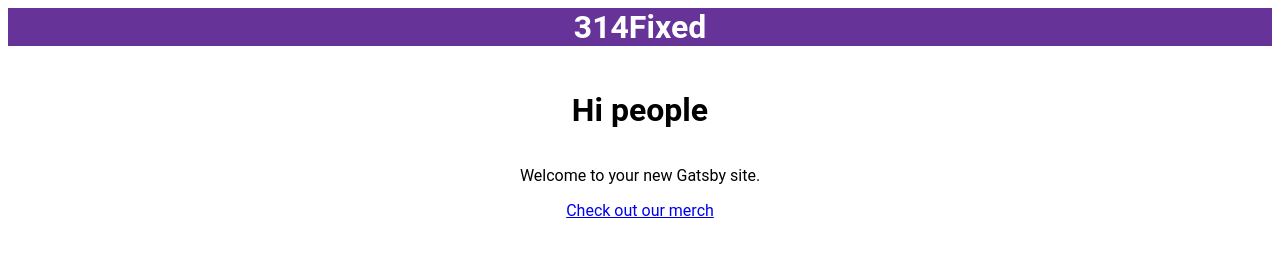
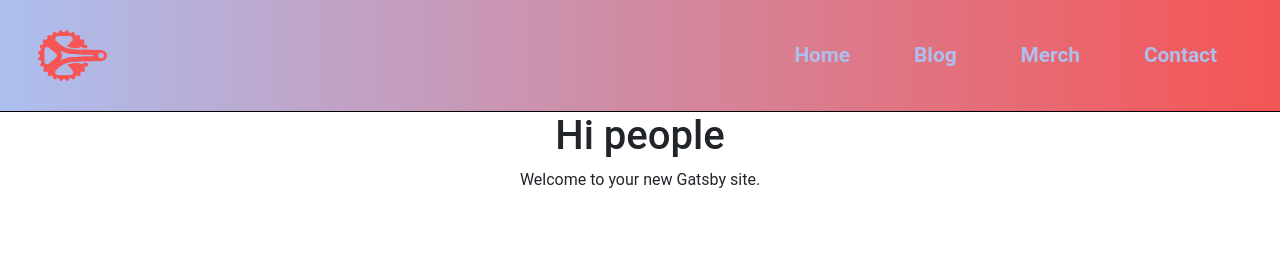
Before and after one commit to jtkoch/314Fixed_Gatsby, a Gatsby site: page / in a window 1280 px wide. Built offline with nearby package versions, Linux system fonts and the light colour scheme; Gatsby itself is replaced by a stand-in of ours.

Commit message:
nav bar styling is done

```diff
--- a/package.json
+++ b/package.json
@@ -6,6 +6,7 @@
   "author": "Kyle Mathews <mathews.kyle@gmail.com>",
   "dependencies": {
     "@stripe/stripe-js": "^1.11.0",
+    "bootstrap": "^4.5.3",
     "gatsby": "^2.26.1",
     "gatsby-image": "^2.5.0",
     "gatsby-plugin-manifest": "^2.6.1",
@@ -20,6 +21,7 @@
     "node-sass": "^5.0.0",
     "prop-types": "^15.7.2",
     "react": "^16.12.0",
+    "react-bootstrap": "^1.4.3",
     "react-dom": "^16.12.0",
     "react-helmet": "^6.1.0"
   },
--- a/src/components/header.js
+++ b/src/components/header.js
@@ -1,28 +1,27 @@
 import { Link } from "gatsby"
 import PropTypes from "prop-types"
 import React from "react"
+import icon from '../images/314icon.png'
 
-const Header = ({ siteTitle }) => (
-  <header
-    style={{
-      background: `rebeccapurple`,
-      marginBottom: `1.45rem`,
-    }}
-  >
-    <div>
-      <h1 style={{ margin: 0 }}>
-        <Link
-          to="/"
-          style={{
-            color: `white`,
-            textDecoration: `none`,
-          }}
-        >
-          {siteTitle}
-        </Link>
-      </h1>
-    </div>
-  </header>
+import Container from 'react-bootstrap/Container'
+import Navbar from 'react-bootstrap/Navbar'
+import Nav from 'react-bootstrap/Nav'
+
+const Header = () => (
+  <Container className="pl-auto nav-container" fluid={true}>
+    <Navbar expand="lg">
+        <Link to="/" ><img className="icon" src={icon} alt="logo" /></Link>
+        <Navbar.Toggle className="border-0" aria-controls="navbar-toggle" />
+        <Navbar.Collapse id="navbar-collapse">
+            <Nav className="ml-auto" className="navbar-container">
+                <Link style={{color:"#ADBFEF"}} className="nav-link m-4" to="/">Home</Link>
+                <Link style={{color:"#ADBFEF"}} className="nav-link m-4" to="/Blog">Blog</Link>
+                <Link style={{color:"#ADBFEF"}} className="nav-link m-4" to="/merch">Merch</Link>
+                <Link style={{color:"#ADBFEF"}} className="nav-link m-4" to="/Contact">Contact</Link>
+            </Nav>
+        </Navbar.Collapse>
+    </Navbar>
+  </Container>
 )
 
 Header.propTypes = {
--- a/src/pages/index.js
+++ b/src/pages/index.js
@@ -1,5 +1,4 @@
 import React from "react"
-import { Link } from "gatsby"
 import Layout from "../components/layout"
 import SEO from "../components/seo"
 
@@ -9,7 +8,6 @@ const IndexPage = () => (
     <div className="container">
       <h1>Hi people</h1>
       <p>Welcome to your new Gatsby site.</p>
-      <Link to="/merch/">Check out our merch</Link>
     </div>
   </Layout>
 )
--- /dev/null
+++ b/src/styles/header.scss
@@ -0,0 +1,30 @@
+// Navigation
+.nav-container {
+    border-bottom: 1px solid black;
+    background: linear-gradient(
+      to right,
+      #adbfef,
+      #f55555
+    ) no-repeat;
+
+    .navbar-container {
+        margin-left: auto;
+    }
+
+    .nav-link {
+        font-size: 1.3rem;
+        font-weight: 700;
+    }
+    .nav-link:hover {
+        text-shadow: 2px 3px #f55555;
+    }
+
+    .icon {
+        width: 85px;
+        margin-left: -1.5%;
+
+        @media(max-width: 500px) {
+            margin-left: -7%;
+        }
+    }
+}
--- a/src/styles/index.scss
+++ b/src/styles/index.scss
@@ -1,4 +1,7 @@
+@import "~bootstrap/scss/bootstrap";
+
 @import "./home.scss";
+@import "./header.scss";
 
 $font: 'Roboto', sans-serif;
 
@@ -12,30 +15,29 @@ html, body {
     text-align: center;
 }
 
-.container {
-    width: 1640px;
-    min-width: 1640px;
-    margin: 0 auto;
+// .container {
+//     width: 1640px;
+//     min-width: 1640px;
+//     margin: 0 auto;
 
-
-    @media(max-width: 1440px) {
-        width: 1280px;
-        min-width: 1280px;
-    }
-    @media(max-width: 1280px) {
-        width: 976px;
-        min-width: 976px
-    }
-    @media(max-width: 976px) {
-        width: 768px;
-        min-width: 768px;
-    }
-    @media(max-width: 768px) {
-      width: 568px;
-      min-width: 568px;
-    }
-    @media(max-width: 568px) {
-      width: 370px;
-      min-width: 370px;
-    }
-}
+//     @media(max-width: 1440px) {
+//         width: 1280px;
+//         min-width: 1280px;
+//     }
+//     @media(max-width: 1280px) {
+//         width: 976px;
+//         min-width: 976px
+//     }
+//     @media(max-width: 976px) {
+//         width: 768px;
+//         min-width: 768px;
+//     }
+//     @media(max-width: 768px) {
+//       width: 568px;
+//       min-width: 568px;
+//     }
+//     @media(max-width: 568px) {
+//       width: 370px;
+//       min-width: 370px;
+//     }
+// }
```
Also changed, not shown: src/components/layout.js (+2 -9 lines), src/components/navigation.js (added, +28 -0 lines), src/images/314Icon.png (added), src/images/314logo.png (added), 4 other files.
